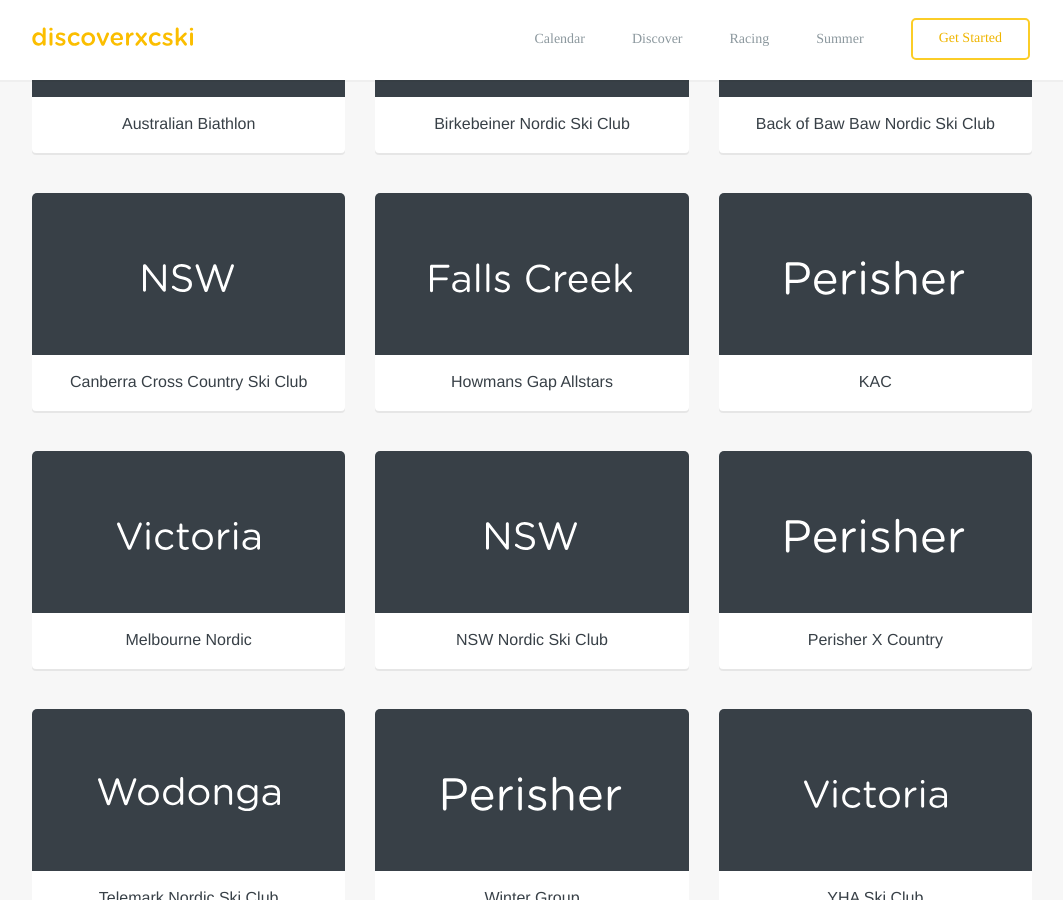
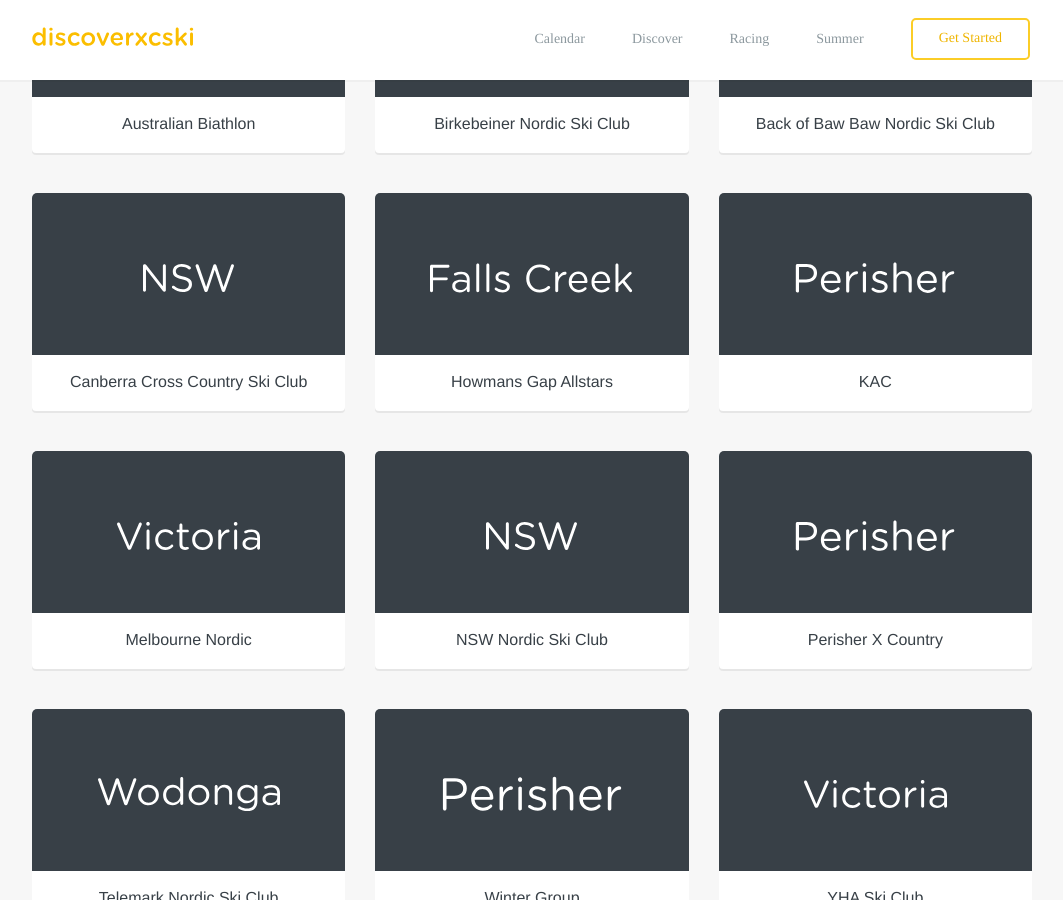
Before and after one commit to robcatto/robcatto.github.io, a Jekyll site: the page built from get-started/join-a-club/index.html, in a window 1280 px wide and 900 px high, scrolled down 634 px. Shown: the whole window, without its empty margins (108-1171 px from the left). Built offline with Jekyll 4.4.1, drawn with Linux system fonts in a browser that asks for light colours; some web fonts are replaced; Markdown is read by kramdown in place of the engine named in the settings.

Commit message:
Update index.html

```diff
--- a/get-started/join-a-club/index.html
+++ b/get-started/join-a-club/index.html
@@ -202,7 +202,7 @@ layout: default
     -webkit-transition: background-color 0.3s ease;
     transition: background-color 0.3s ease;">
 
-                                        <svg width="180px" height="50px" viewBox="0 0 150 29" version="1.1" xmlns="http://www.w3.org/2000/svg" xmlns:xlink="http://www.w3.org/1999/xlink" xmlns:sketch="http://www.bohemiancoding.com/sketch/ns">
+                                        <svg width="160px" height="50px" viewBox="0 0 150 29" version="1.1" xmlns="http://www.w3.org/2000/svg" xmlns:xlink="http://www.w3.org/1999/xlink" xmlns:sketch="http://www.bohemiancoding.com/sketch/ns">
     <!-- Generator: Sketch 3.3.3 (12081) - http://www.bohemiancoding.com/sketch -->
     <title>Perisher</title>
     <desc>Created with Sketch.</desc>
@@ -289,7 +289,7 @@ layout: default
     -webkit-transition: background-color 0.3s ease;
     transition: background-color 0.3s ease;">
 
-                                            <svg width="180px" height="50px" viewBox="0 0 150 29" version="1.1" xmlns="http://www.w3.org/2000/svg" xmlns:xlink="http://www.w3.org/1999/xlink" xmlns:sketch="http://www.bohemiancoding.com/sketch/ns">
+                                            <svg width="160px" height="50px" viewBox="0 0 150 29" version="1.1" xmlns="http://www.w3.org/2000/svg" xmlns:xlink="http://www.w3.org/1999/xlink" xmlns:sketch="http://www.bohemiancoding.com/sketch/ns">
     <!-- Generator: Sketch 3.3.3 (12081) - http://www.bohemiancoding.com/sketch -->
     <title>Perisher</title>
     <desc>Created with Sketch.</desc>
```
